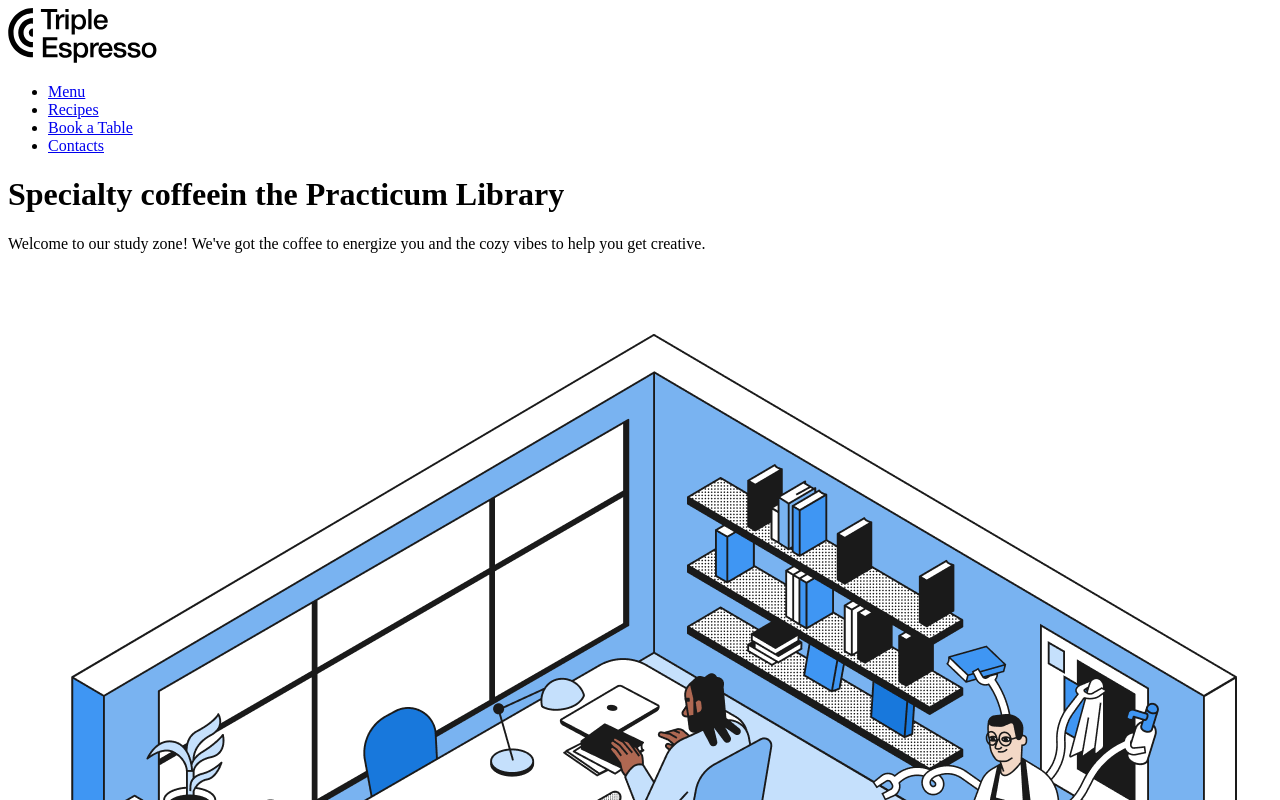
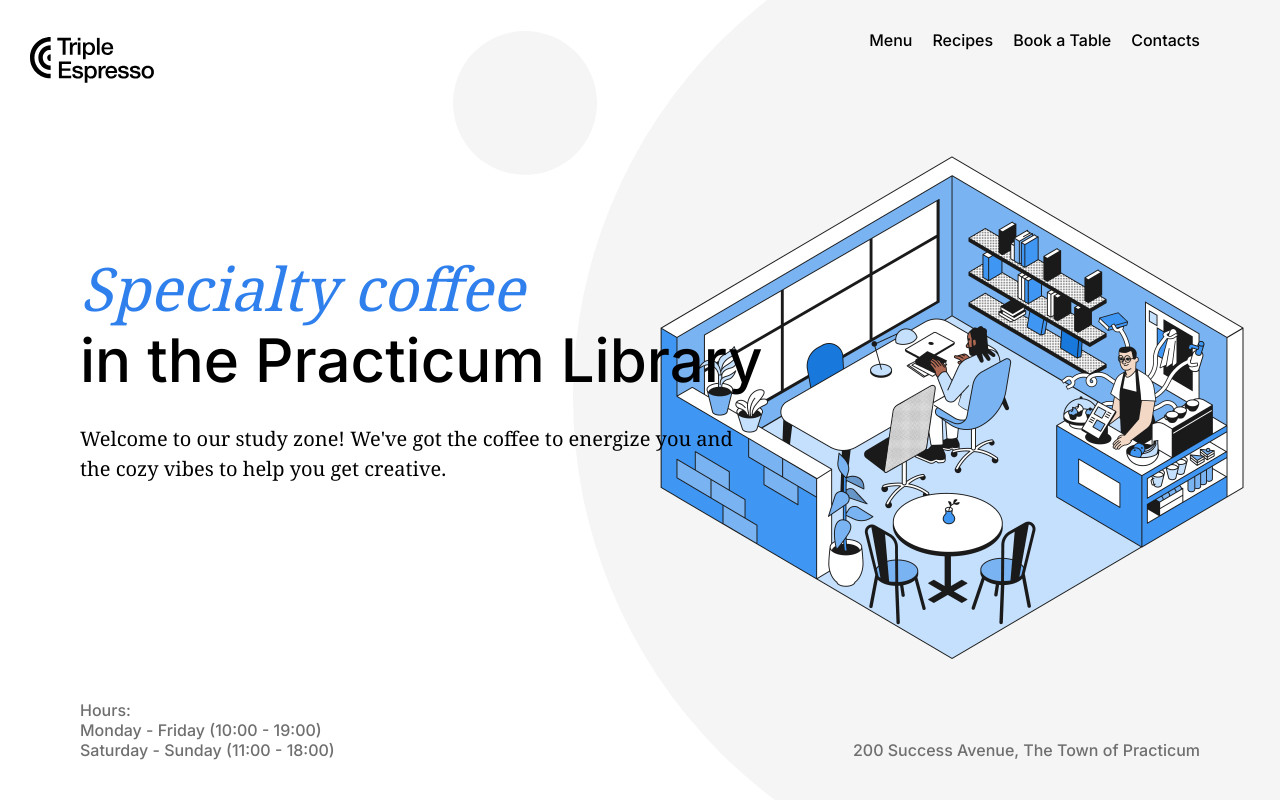
Before and after one commit to blinn26/se_project_2, a plain HTML site: page index.html in a window 1280 px wide. Shown: the top 800 px of the page. Drawn offline with Linux system fonts and the light colour scheme; the site is published under a folder, as on GitHub Pages, so addresses that start at the root find nothing.

Commit message:
updated html

```diff
--- a/index.html
+++ b/index.html
@@ -6,18 +6,18 @@
   <meta name="viewport"
     content="width=device-width, initial-scale=1.0">
   <meta name="description"
-    content=" Bens Coffee Shop Edit" />
+    content="Bens Coffee Shop Edit" />
   <meta name="keywords"
     content="CSS,HTML,BLOCKS" />
   <meta name="author"
     content="Ben Linn" />
   <title>TripleTen Coffee Shop</title>
   <link rel="stylesheet"
-    href="/pages/index.css" />
+    href="pages/index.css" /> <!-- Updated path -->
   <link rel="stylesheet"
-    href="/vendor/normalize.css" />
+    href="vendor/normalize.css" /> <!-- Updated path -->
   <link rel="icon"
-    href="/favicon.ico" />
+    href="favicon.ico" /> <!-- Updated path -->
   <link rel="preconnect"
     href="https://fonts.googleapis.com" />
   <link rel="preconnect"
@@ -32,40 +32,30 @@
 <body>
   <div class="page">
     <header class="header">
-      <img src="./images/logo_coffeeshop_dark.svg"
+      <img src="images/logo_coffeeshop_dark.svg"
         class="logo"
-        alt="coffeeshop" />
+        alt="coffeeshop" /> <!-- Updated path -->
       <nav class="nav">
         <ul class="nav__links">
-          <li>
-            <a class="nav__link"
-              href="#menu">Menu</a>
-          </li>
-          <li>
-            <a class="nav__link"
-              href="#recipes">Recipes</a>
-          </li>
-          <li>
-            <a class="nav__link"
-              href="#reservation">Book a Table</a>
-          </li>
-          <li>
-            <a class="nav__link"
-              href="#footer">Contacts</a>
-          </li>
+          <li><a class="nav__link"
+              href="#menu">Menu</a></li>
+          <li><a class="nav__link"
+              href="#recipes">Recipes</a></li>
+          <li><a class="nav__link"
+              href="#reservation">Book a Table</a></li>
+          <li><a class="nav__link"
+              href="#footer">Contacts</a></li>
         </ul>
       </nav>
       <h1 class="header__title">
-        <span class="header__span-accent">Specialty coffee</span>in the
-        Practicum Library
+        <span class="header__span-accent">Specialty coffee</span> in the Practicum Library
       </h1>
       <p class="header__description">
-        Welcome to our study zone! We've got the coffee to energize you and
-        the cozy vibes to help you get creative.
+        Welcome to our study zone! We've got the coffee to energize you and the cozy vibes to help you get creative.
       </p>
-      <img src="./images/inside_coffee_shop.png"
+      <img src="images/inside_coffee_shop.png"
         class="header__image"
-        alt="Coffee-shop-image" />
+        alt="Coffee-shop-image" /> <!-- Updated path -->
       <div class="header__footer">
         <div class="header__hours">
           <p class="header__paragraph">Hours:</p>
@@ -78,7 +68,6 @@
       </div>
     </header>
   </div>
-
 </body>
 
 </html>
--- a/pages/index.css
+++ b/pages/index.css
@@ -4,7 +4,7 @@
 @import url(../blocks/about.css);
 @import url(../blocks/footer.css);
 @import url(../blocks/menu.css);
-@import url(../blocks/recipes.css);
+@import url(../blocks/recipe.css);
 @import url(../blocks/reservation.css);
 @import url(../blocks/nav.css);
 @import url(../blocks/logo.css);
```
